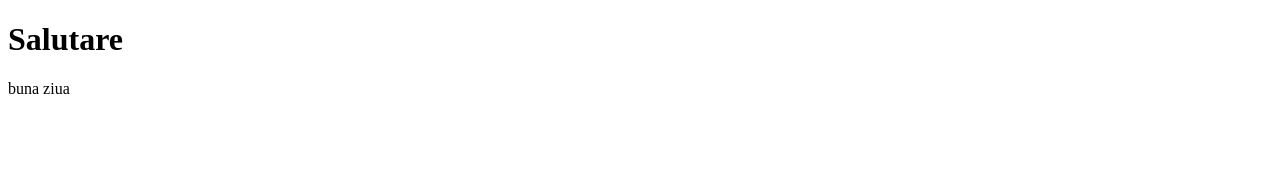
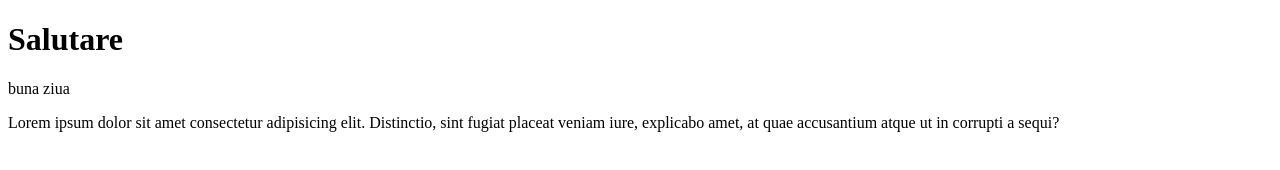
Before and after one commit to xear85/Web_Tekwill_test, a plain HTML site: page index.html in a window 1280 px wide. Drawn offline with Linux system fonts and the light colour scheme.

Commit message:
add lorem

```diff
--- a/index.html
+++ b/index.html
@@ -9,5 +9,9 @@
 <body>
     <h1>Salutare</h1>
     <p>buna ziua</p>
+
+    <p>
+        Lorem ipsum dolor sit amet consectetur adipisicing elit. Distinctio, sint fugiat placeat veniam iure, explicabo amet, at quae accusantium atque ut in corrupti a sequi?
+    </p>
 </body>
 </html>
```
